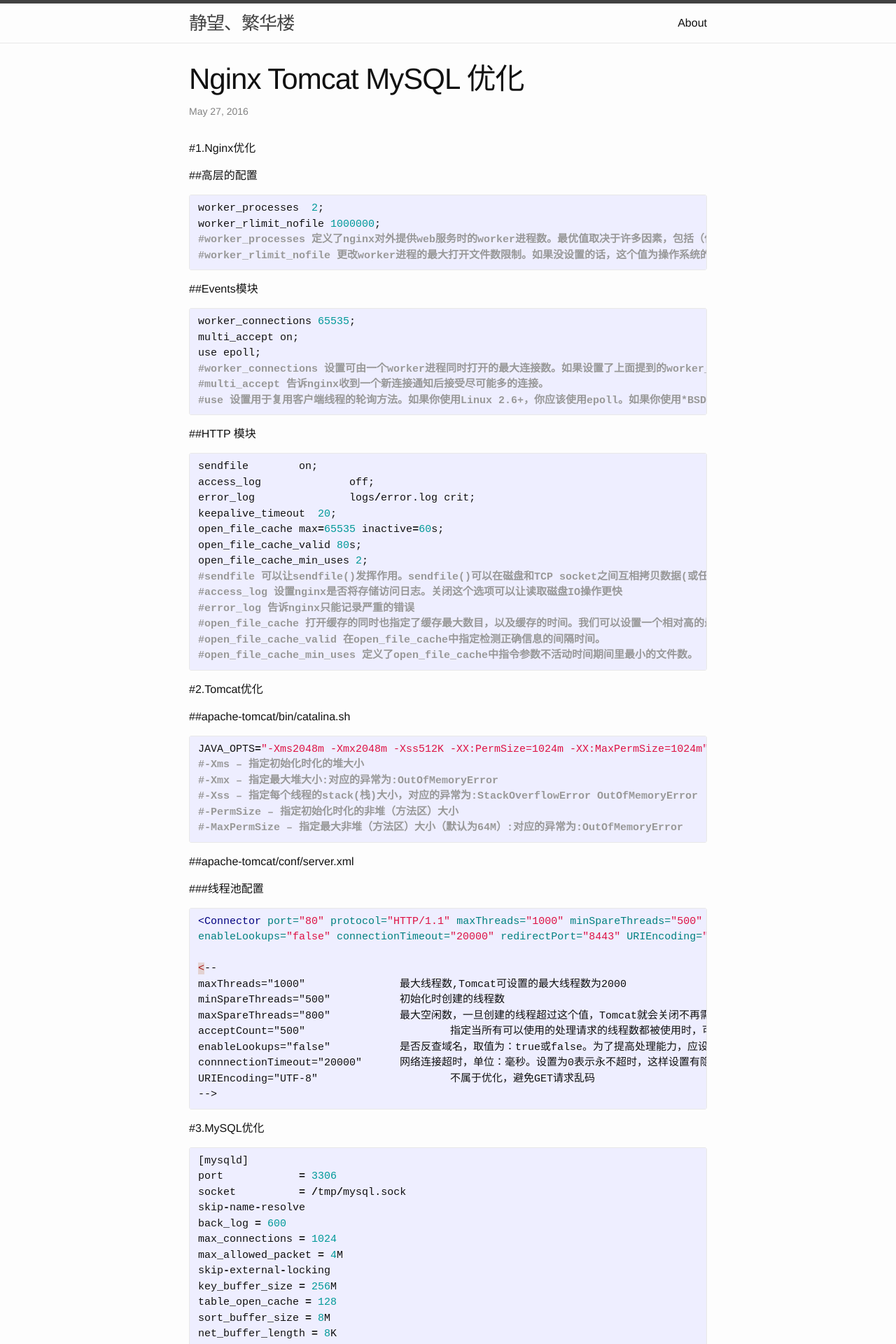
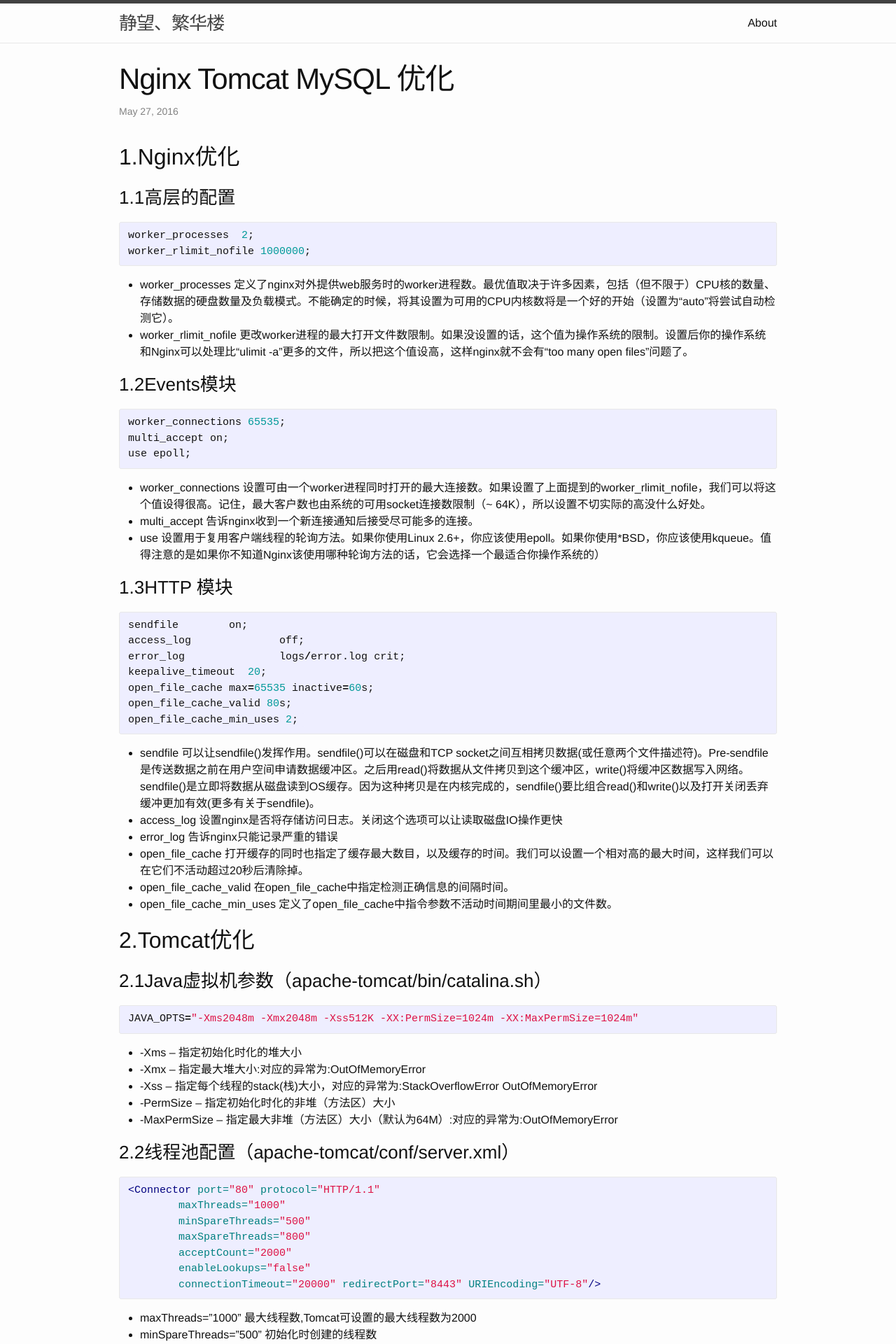
Before and after one commit to jlqian/blog_back, a Jekyll site: the page built from _posts/2016-05-27-nginx-tomcat-mysql-optimize.markdown, in a window 1280 px wide. Shown: the top 1920 px of the page at 70% size. Built offline with Jekyll 4.4.1, drawn with Linux system fonts in a browser that asks for light colours; some of the changed text lies outside the part shown.

Commit message:
修改格式

```diff
--- a/_posts/2016-05-27-nginx-tomcat-mysql-optimize.markdown
+++ b/_posts/2016-05-27-nginx-tomcat-mysql-optimize.markdown
@@ -5,27 +5,30 @@
 categories: jekyll update
 ---
 
-#1.Nginx优化
+## 1.Nginx优化
 
-##高层的配置
+### 1.1高层的配置
+
 {% highlight c %}
 worker_processes  2;
 worker_rlimit_nofile 1000000;
-#worker_processes 定义了nginx对外提供web服务时的worker进程数。最优值取决于许多因素，包括（但不限于）CPU核的数量、存储数据的硬盘数量及负载模式。不能确定的时候，将其设置为可用的CPU内核数将是一个好的开始（设置为“auto”将尝试自动检测它）。
-#worker_rlimit_nofile 更改worker进程的最大打开文件数限制。如果没设置的话，这个值为操作系统的限制。设置后你的操作系统和Nginx可以处理比“ulimit -a”更多的文件，所以把这个值设高，这样nginx就不会有“too many open files”问题了。
 {% endhighlight %}
 
-##Events模块
+* worker_processes 定义了nginx对外提供web服务时的worker进程数。最优值取决于许多因素，包括（但不限于）CPU核的数量、存储数据的硬盘数量及负载模式。不能确定的时候，将其设置为可用的CPU内核数将是一个好的开始（设置为“auto”将尝试自动检测它）。
+* worker_rlimit_nofile 更改worker进程的最大打开文件数限制。如果没设置的话，这个值为操作系统的限制。设置后你的操作系统和Nginx可以处理比“ulimit -a”更多的文件，所以把这个值设高，这样nginx就不会有“too many open files”问题了。
+
+### 1.2Events模块
 {% highlight c %}
 worker_connections 65535;
 multi_accept on;
 use epoll;
-#worker_connections 设置可由一个worker进程同时打开的最大连接数。如果设置了上面提到的worker_rlimit_nofile，我们可以将这个值设得很高。记住，最大客户数也由系统的可用socket连接数限制（~ 64K），所以设置不切实际的高没什么好处。
-#multi_accept 告诉nginx收到一个新连接通知后接受尽可能多的连接。
-#use 设置用于复用客户端线程的轮询方法。如果你使用Linux 2.6+，你应该使用epoll。如果你使用*BSD，你应该使用kqueue。值得注意的是如果你不知道Nginx该使用哪种轮询方法的话，它会选择一个最适合你操作系统的）
 {% endhighlight %}
 
-##HTTP 模块
+* worker_connections 设置可由一个worker进程同时打开的最大连接数。如果设置了上面提到的worker_rlimit_nofile，我们可以将这个值设得很高。记住，最大客户数也由系统的可用socket连接数限制（~ 64K），所以设置不切实际的高没什么好处。
+* multi_accept 告诉nginx收到一个新连接通知后接受尽可能多的连接。
+* use 设置用于复用客户端线程的轮询方法。如果你使用Linux 2.6+，你应该使用epoll。如果你使用*BSD，你应该使用kqueue。值得注意的是如果你不知道Nginx该使用哪种轮询方法的话，它会选择一个最适合你操作系统的）
+
+### 1.3HTTP 模块
 {% highlight c %}
 sendfile        on;
 access_log 		off;
@@ -34,52 +37,49 @@
 open_file_cache max=65535 inactive=60s;
 open_file_cache_valid 80s;
 open_file_cache_min_uses 2;
-#sendfile 可以让sendfile()发挥作用。sendfile()可以在磁盘和TCP socket之间互相拷贝数据(或任意两个文件描述符)。Pre-sendfile是传送数据之前在用户空间申请数据缓冲区。之后用read()将数据从文件拷贝到这个缓冲区，write()将缓冲区数据写入网络。sendfile()是立即将数据从磁盘读到OS缓存。因为这种拷贝是在内核完成的，sendfile()要比组合read()和write()以及打开关闭丢弃缓冲更加有效(更多有关于sendfile)。
-#access_log 设置nginx是否将存储访问日志。关闭这个选项可以让读取磁盘IO操作更快
-#error_log 告诉nginx只能记录严重的错误
-#open_file_cache 打开缓存的同时也指定了缓存最大数目，以及缓存的时间。我们可以设置一个相对高的最大时间，这样我们可以在它们不活动超过20秒后清除掉。
-#open_file_cache_valid 在open_file_cache中指定检测正确信息的间隔时间。
-#open_file_cache_min_uses 定义了open_file_cache中指令参数不活动时间期间里最小的文件数。
-
 {% endhighlight %}
 
-#2.Tomcat优化
+* sendfile 可以让sendfile()发挥作用。sendfile()可以在磁盘和TCP socket之间互相拷贝数据(或任意两个文件描述符)。Pre-sendfile是传送数据之前在用户空间申请数据缓冲区。之后用read()将数据从文件拷贝到这个缓冲区，write()将缓冲区数据写入网络。sendfile()是立即将数据从磁盘读到OS缓存。因为这种拷贝是在内核完成的，sendfile()要比组合read()和write()以及打开关闭丢弃缓冲更加有效(更多有关于sendfile)。
+* access_log 设置nginx是否将存储访问日志。关闭这个选项可以让读取磁盘IO操作更快
+* error_log 告诉nginx只能记录严重的错误
+* open_file_cache 打开缓存的同时也指定了缓存最大数目，以及缓存的时间。我们可以设置一个相对高的最大时间，这样我们可以在它们不活动超过20秒后清除掉。
+* open_file_cache_valid 在open_file_cache中指定检测正确信息的间隔时间。
+* open_file_cache_min_uses 定义了open_file_cache中指令参数不活动时间期间里最小的文件数。
 
-##apache-tomcat/bin/catalina.sh
+## 2.Tomcat优化
+
+### 2.1Java虚拟机参数（apache-tomcat/bin/catalina.sh）
 {% highlight c %}
-
 JAVA_OPTS="-Xms2048m -Xmx2048m -Xss512K -XX:PermSize=1024m -XX:MaxPermSize=1024m"
-#-Xms – 指定初始化时化的堆大小
-#-Xmx – 指定最大堆大小:对应的异常为:OutOfMemoryError
-#-Xss – 指定每个线程的stack(栈)大小，对应的异常为:StackOverflowError OutOfMemoryError
-#-PermSize – 指定初始化时化的非堆（方法区）大小
-#-MaxPermSize – 指定最大非堆（方法区）大小（默认为64M）:对应的异常为:OutOfMemoryError
-
 {% endhighlight %}
 
-##apache-tomcat/conf/server.xml
+* -Xms – 指定初始化时化的堆大小
+* -Xmx – 指定最大堆大小:对应的异常为:OutOfMemoryError
+* -Xss – 指定每个线程的stack(栈)大小，对应的异常为:StackOverflowError OutOfMemoryError
+* -PermSize – 指定初始化时化的非堆（方法区）大小
+* -MaxPermSize – 指定最大非堆（方法区）大小（默认为64M）:对应的异常为:OutOfMemoryError
 
-###线程池配置
+### 2.2线程池配置（apache-tomcat/conf/server.xml）
 {% highlight xml %}
-
-<Connector port="80" protocol="HTTP/1.1" maxThreads="1000" minSpareThreads="500" maxSpareThreads="800" acceptCount="2000"
-enableLookups="false" connectionTimeout="20000" redirectPort="8443" URIEncoding="UTF-8"/>
-
-<--
-maxThreads="1000"       	最大线程数,Tomcat可设置的最大线程数为2000
-minSpareThreads="500"		初始化时创建的线程数
-maxSpareThreads="800"		最大空闲数，一旦创建的线程超过这个值，Tomcat就会关闭不再需要的socket线程
-acceptCount="500"			指定当所有可以使用的处理请求的线程数都被使用时，可以放到处理队列中的请求数，超过这个数的请求将不予处理
-enableLookups="false"		是否反查域名，取值为：true或false。为了提高处理能力，应设置为false
-connnectionTimeout="20000"	网络连接超时，单位：毫秒。设置为0表示永不超时，这样设置有隐患的，默认20000毫秒。
-URIEncoding="UTF-8"			不属于优化，避免GET请求乱码
--->
-
+<Connector port="80" protocol="HTTP/1.1"
+	maxThreads="1000"
+	minSpareThreads="500"
+	maxSpareThreads="800"
+	acceptCount="2000"
+	enableLookups="false"
+	connectionTimeout="20000" redirectPort="8443" URIEncoding="UTF-8"/>
 {% endhighlight %}
 
-#3.MySQL优化
+* maxThreads="1000"       	最大线程数,Tomcat可设置的最大线程数为2000
+* minSpareThreads="500"		初始化时创建的线程数
+* maxSpareThreads="800"		最大空闲数，一旦创建的线程超过这个值，Tomcat就会关闭不再需要的socket线程
+* acceptCount="500"			指定当所有可以使用的处理请求的线程数都被使用时，可以放到处理队列中的请求数，超过这个数的请求将不予处理
+* enableLookups="false"		是否反查域名，取值为：true或false。为了提高处理能力，应设置为false
+* connnectionTimeout="20000"	网络连接超时，单位：毫秒。设置为0表示永不超时，这样设置有隐患的，默认20000毫秒。
+* URIEncoding="UTF-8"			不属于优化，避免GET请求乱码
+
+## 3.MySQL优化
 {% highlight c %}
-
 [mysqld]
 port            = 3306
 socket          = /tmp/mysql.sock
@@ -95,16 +95,16 @@
 read_buffer_size = 2M
 read_rnd_buffer_size = 8M
 myisam_sort_buffer_size = 8M
-#skip-name-resolve	禁止MySQL对外部连接进行DNS解析，使用这一选项可以消除MySQL进行DNS解析的时间。但需要注意，如果开启该选项，则所有远程主机连接授权都要使用IP地址方式，否则MySQL将无法正常处理连接请求
-#back_log	指出在MySQL暂时停止回答新请求之前的短时间内多少个请求可以被存在堆栈中。
-#max_connections MySQL的最大连接数，如果服务器的并发连接请求量比较大，建议调高此值，以增加并行连接数量，当然这建立在机器能支撑的情况下，因为如果连接数越多，介于MySQL会为每个连接提供连接缓冲区，就会开销越多的内存，所以要适当调整该值，不能盲目提高设值。
-#max_allowed_packet 接受的数据包大小；增加该变量的值十分安全，这是因为仅当需要时才会分配额外内存。
-#skip-external-locking MySQL选项以避免外部锁定。该选项默认开启
-#key_buffer_size指定用于索引的缓冲区大小，增加它可得到更好的索引处理性能。对于内存在4GB左右的服务器该参数可设置为256M或384M。注意：该参数值设置的过大反而会是服务器整体效率降低！
-#table_open_cache MySQL每打开一个表，都会读入一些数据到table_open_cache缓存中，当MySQL在这个缓存中找不到相应信息时，才会去磁盘上读取。默认值64
-#sort_buffer_size MySQL执行排序使用的缓冲大小。如果想要增加ORDER BY的速度，首先看是否可以让MySQL使用索引而不是额外的排序阶段。
-#read_buffer_size MySQL读入缓冲区大小。对表进行顺序扫描的请求将分配一个读入缓冲区，MySQL会为它分配一段内存缓冲区。read_buffer_size变量控制这一缓冲区的大小。
-#read_rnd_buffer_size MySQL的随机读缓冲区大小。当按任意顺序读取行时(例如，按照排序顺序)，将分配一个随机读缓存区。进行排序查询时，MySQL会首先扫描一遍该缓冲，以避免磁盘搜索，提高查询速度，如果需要排序大量数据，可适当调高该值。
-#myisam_sort_buffer_size MyISAM设置恢复表之时使用的缓冲区的尺寸，当在REPAIR TABLE或用CREATE INDEX创建索引或ALTER TABLE过程中排序 MyISAM索引分配的缓冲区
+{% endhighlight %}
 
-{% endhighlight %}
+* skip-name-resolve	禁止MySQL对外部连接进行DNS解析，使用这一选项可以消除MySQL进行DNS解析的时间。但需要注意，如果开启该选项，则所有远程主机连接授权都要使用IP地址方式，否则MySQL将无法正常处理连接请求
+* back_log	指出在MySQL暂时停止回答新请求之前的短时间内多少个请求可以被存在堆栈中。
+* max_connections MySQL的最大连接数，如果服务器的并发连接请求量比较大，建议调高此值，以增加并行连接数量，当然这建立在机器能支撑的情况下，因为如果连接数越多，介于MySQL会为每个连接提供连接缓冲区，就会开销越多的内存，所以要适当调整该值，不能盲目提高设值。
+* max_allowed_packet 接受的数据包大小；增加该变量的值十分安全，这是因为仅当需要时才会分配额外内存。
+* skip-external-locking MySQL选项以避免外部锁定。该选项默认开启
+* key_buffer_size指定用于索引的缓冲区大小，增加它可得到更好的索引处理性能。对于内存在4GB左右的服务器该参数可设置为256M或384M。注意：该参数值设置的过大反而会是服务器整体效率降低！
+* table_open_cache MySQL每打开一个表，都会读入一些数据到table_open_cache缓存中，当MySQL在这个缓存中找不到相应信息时，才会去磁盘上读取。默认值64
+* sort_buffer_size MySQL执行排序使用的缓冲大小。如果想要增加ORDER BY的速度，首先看是否可以让MySQL使用索引而不是额外的排序阶段。
+* read_buffer_size MySQL读入缓冲区大小。对表进行顺序扫描的请求将分配一个读入缓冲区，MySQL会为它分配一段内存缓冲区。read_buffer_size变量控制这一缓冲区的大小。
+* read_rnd_buffer_size MySQL的随机读缓冲区大小。当按任意顺序读取行时(例如，按照排序顺序)，将分配一个随机读缓存区。进行排序查询时，MySQL会首先扫描一遍该缓冲，以避免磁盘搜索，提高查询速度，如果需要排序大量数据，可适当调高该值。
+* myisam_sort_buffer_size MyISAM设置恢复表之时使用的缓冲区的尺寸，当在REPAIR TABLE或用CREATE INDEX创建索引或ALTER TABLE过程中排序 MyISAM索引分配的缓冲区
--- a/css/main.scss
+++ b/css/main.scss
@@ -23,7 +23,7 @@
 $grey-color-dark:  darken($grey-color, 25%);
 
 // Width of the content area
-$content-width:    800px;
+$content-width:    1000px;
 
 $on-palm:          600px;
 $on-laptop:        800px;
```
Also changed, not shown: _posts/2016-05-09-centos-build-javaee-runtime-environment.markdown (+19 -19 lines), _posts/2016-05-10-subversion-with-http.markdown (+22 -17 lines), _posts/2016-05-27-centos-nginx-tomcat-with-https.markdown (+21 -24 lines), _posts/2016-05-30-http-https-nginx-tomcat-architecture.markdown (+93 -90 lines).
